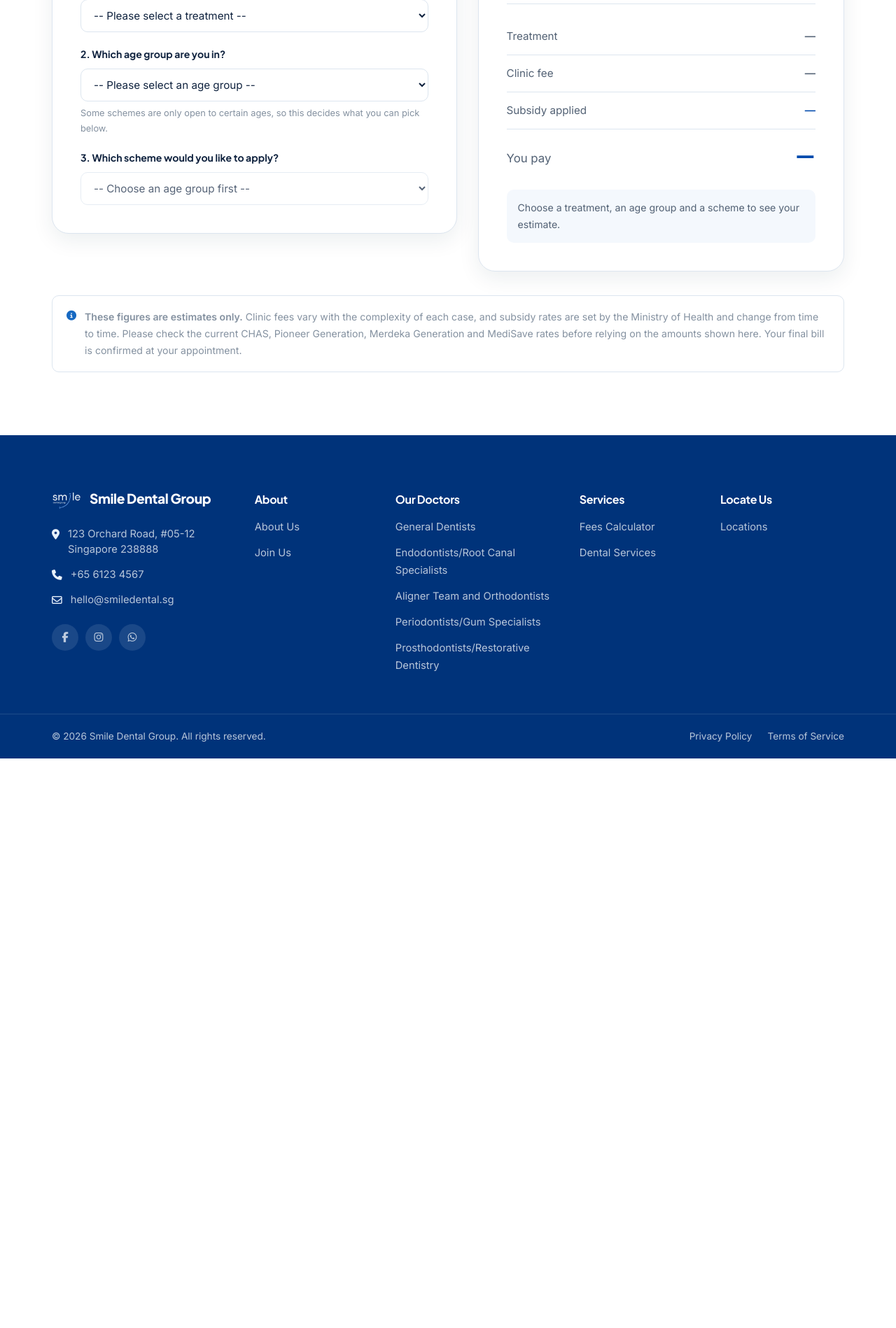
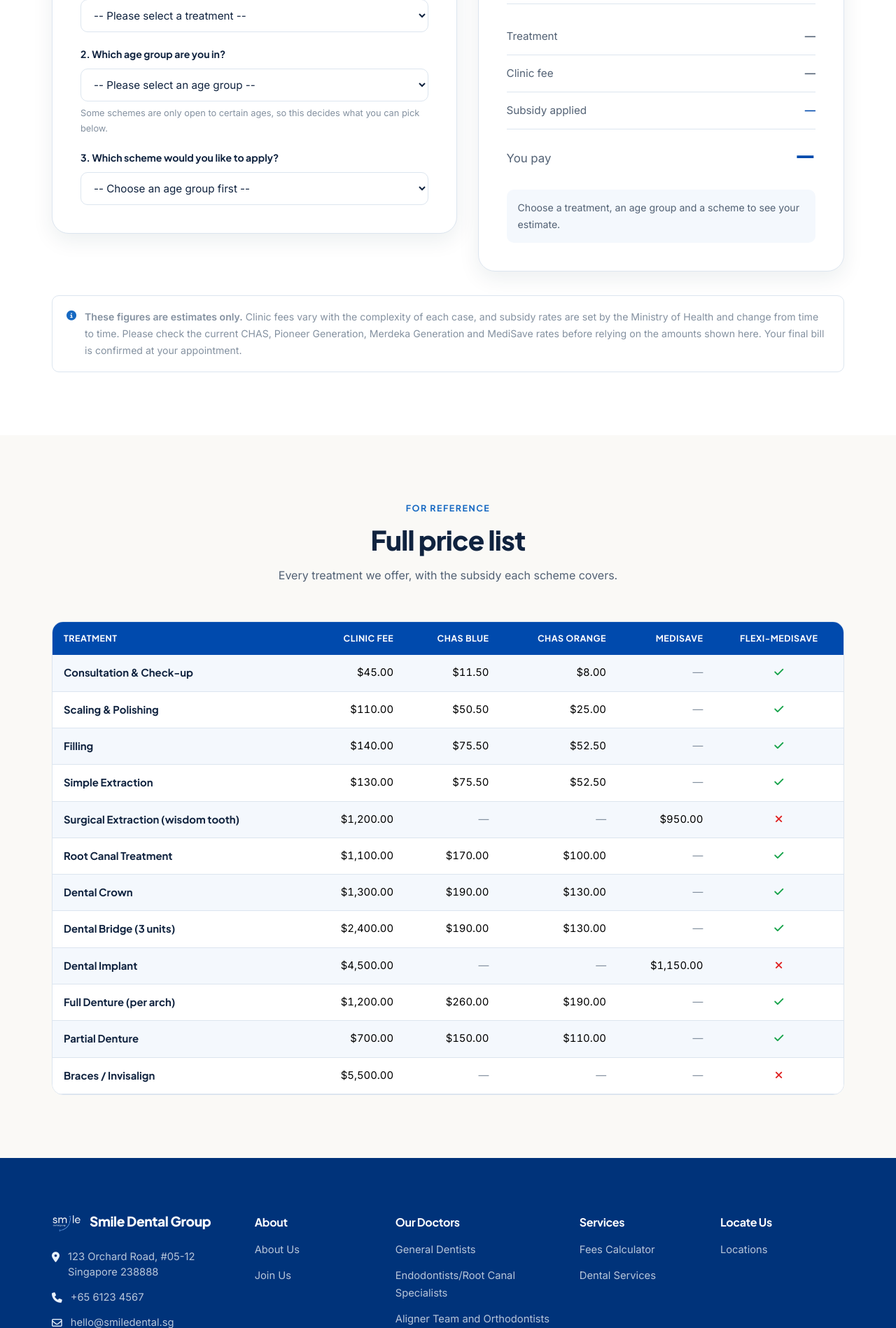
Before and after one commit to jolintohzl/ie4727-dental, a PHP site: page /fees-calculator.html in a window 1280 px wide. Shown: the part 571-2469 px from the top of the page at 70% size. Before the commit the page ends 1655 px from the top, so only its background shows below. Run offline with PHP 8.4, Linux system fonts and the light colour scheme; some libraries are stand-ins or nearby versions.

Commit message:
added bootstrap 5.3 and price list table

```diff
--- a/fees-calculator.html
+++ b/fees-calculator.html
@@ -12,6 +12,13 @@
     <link rel="preconnect" href="https://fonts.googleapis.com">
     <link rel="preconnect" href="https://fonts.gstatic.com" crossorigin>
     <link href="https://fonts.googleapis.com/css2?family=Plus+Jakarta+Sans:wght@500;600;700;800&family=Inter:wght@400;500;600&display=swap" rel="stylesheet">
+
+    <!-- Bootstrap 5.3 (CSS only) — used for the price list table lower down.
+         Version 5 needs no jQuery, unlike Bootstrap 4.
+         It is loaded BEFORE style.css on purpose: where both files style the
+         same class name (.container, .btn, .modal) the later file wins, so our
+         own look is kept and only the table picks up Bootstrap's styling. -->
+    <link rel="stylesheet" href="https://cdn.jsdelivr.net/npm/bootstrap@5.3.3/dist/css/bootstrap.min.css">
 
     <!-- stylesheet shared with index.html -->
     <link rel="stylesheet" href="style.css">
@@ -227,6 +234,157 @@
 
 
 <!-- ==========================================================
+     3. FULL PRICE LIST
+     The calculator above answers one question at a time. This
+     table shows every treatment at once so the figures can be
+     compared side by side.
+
+     The look comes from Bootstrap's table classes (see the
+     Bootstrap link in <head>):
+       .table             the base table styling
+       .table-striped     shades every other row
+       .table-hover       highlights the row under the pointer
+       .align-middle      centres the text in each cell vertically
+       .table-responsive  on the wrapper, lets the table scroll
+                          sideways on a phone instead of squashing
+       .visually-hidden   gives the tick / cross a word a screen
+                          reader can announce
+
+     NOTE: these are the same numbers held in js/fees-calculator.jsx.
+     If a price changes, update it in BOTH places.
+     ========================================================== -->
+<section class="section price-list" id="price-list">
+    <div class="container">
+
+        <div class="section-head">
+            <p class="section-label">For reference</p>
+            <h2>Full price list</h2>
+            <p class="section-sub">
+                Every treatment we offer, with the subsidy each scheme covers.
+            </p>
+        </div>
+
+        <div class="table-responsive">
+            <table class="table table-striped table-hover align-middle price-table">
+
+                <thead>
+                    <tr>
+                        <th scope="col">Treatment</th>
+                        <th scope="col">Clinic fee</th>
+                        <th scope="col">CHAS Blue</th>
+                        <th scope="col">CHAS Orange</th>
+                        <th scope="col">MediSave</th>
+                        <th scope="col">Flexi-MediSave</th>
+                    </tr>
+                </thead>
+
+                <tbody>
+                        <tr>
+                            <th scope="row">Consultation &amp; Check-up</th>
+                            <td>$45.00</td>
+                            <td>$11.50</td>
+                            <td>$8.00</td>
+                            <td class="price-none">&mdash;</td>
+                            <td><i class="fa-solid fa-check price-yes" aria-hidden="true"></i><span class="visually-hidden">Yes</span></td>
+                        </tr>
+                        <tr>
+                            <th scope="row">Scaling &amp; Polishing</th>
+                            <td>$110.00</td>
+                            <td>$50.50</td>
+                            <td>$25.00</td>
+                            <td class="price-none">&mdash;</td>
+                            <td><i class="fa-solid fa-check price-yes" aria-hidden="true"></i><span class="visually-hidden">Yes</span></td>
+                        </tr>
+                        <tr>
+                            <th scope="row">Filling</th>
+                            <td>$140.00</td>
+                            <td>$75.50</td>
+                            <td>$52.50</td>
+                            <td class="price-none">&mdash;</td>
+                            <td><i class="fa-solid fa-check price-yes" aria-hidden="true"></i><span class="visually-hidden">Yes</span></td>
+                        </tr>
+                        <tr>
+                            <th scope="row">Simple Extraction</th>
+                            <td>$130.00</td>
+                            <td>$75.50</td>
+                            <td>$52.50</td>
+                            <td class="price-none">&mdash;</td>
+                            <td><i class="fa-solid fa-check price-yes" aria-hidden="true"></i><span class="visually-hidden">Yes</span></td>
+                        </tr>
+                        <tr>
+                            <th scope="row">Surgical Extraction (wisdom tooth)</th>
+                            <td>$1,200.00</td>
+                            <td class="price-none">&mdash;</td>
+                            <td class="price-none">&mdash;</td>
+                            <td>$950.00</td>
+                            <td><i class="fa-solid fa-xmark price-no" aria-hidden="true"></i><span class="visually-hidden">No</span></td>
+                        </tr>
+                        <tr>
+                            <th scope="row">Root Canal Treatment</th>
+                            <td>$1,100.00</td>
+                            <td>$170.00</td>
+                            <td>$100.00</td>
+                            <td class="price-none">&mdash;</td>
+                            <td><i class="fa-solid fa-check price-yes" aria-hidden="true"></i><span class="visually-hidden">Yes</span></td>
+                        </tr>
+                        <tr>
+                            <th scope="row">Dental Crown</th>
+                            <td>$1,300.00</td>
+                            <td>$190.00</td>
+                            <td>$130.00</td>
+                            <td class="price-none">&mdash;</td>
+                            <td><i class="fa-solid fa-check price-yes" aria-hidden="true"></i><span class="visually-hidden">Yes</span></td>
+                        </tr>
+                        <tr>
+                            <th scope="row">Dental Bridge (3 units)</th>
+                            <td>$2,400.00</td>
+                            <td>$190.00</td>
+                            <td>$130.00</td>
+                            <td class="price-none">&mdash;</td>
+                            <td><i class="fa-solid fa-check price-yes" aria-hidden="true"></i><span class="visually-hidden">Yes</span></td>
+                        </tr>
+                        <tr>
+                            <th scope="row">Dental Implant</th>
+                            <td>$4,500.00</td>
+                            <td class="price-none">&mdash;</td>
+                            <td class="price-none">&mdash;</td>
+                            <td>$1,150.00</td>
+                            <td><i class="fa-solid fa-xmark price-no" aria-hidden="true"></i><span class="visually-hidden">No</span></td>
+                        </tr>
+                        <tr>
+                            <th scope="row">Full Denture (per arch)</th>
+                            <td>$1,200.00</td>
+                            <td>$260.00</td>
+                            <td>$190.00</td>
+                            <td class="price-none">&mdash;</td>
+                            <td><i class="fa-solid fa-check price-yes" aria-hidden="true"></i><span class="visually-hidden">Yes</span></td>
+                        </tr>
+                        <tr>
+                            <th scope="row">Partial Denture</th>
+                            <td>$700.00</td>
+                            <td>$150.00</td>
+                            <td>$110.00</td>
+                            <td class="price-none">&mdash;</td>
+                            <td><i class="fa-solid fa-check price-yes" aria-hidden="true"></i><span class="visually-hidden">Yes</span></td>
+                        </tr>
+                        <tr>
+                            <th scope="row">Braces / Invisalign</th>
+                            <td>$5,500.00</td>
+                            <td class="price-none">&mdash;</td>
+                            <td class="price-none">&mdash;</td>
+                            <td class="price-none">&mdash;</td>
+                            <td><i class="fa-solid fa-xmark price-no" aria-hidden="true"></i><span class="visually-hidden">No</span></td>
+                        </tr>
+                </tbody>
+
+            </table>
+        </div>
+
+    </div>
+</section>
+
+
+<!-- ==========================================================
      FOOTER  (same structure as index.html)
      ========================================================== -->
 <footer class="site-footer">
--- a/style.css
+++ b/style.css
@@ -90,6 +90,14 @@ a {
 a:hover { color: var(--blue-700); }
 
 ul { list-style: none; }
+
+/* fees-calculator.html also loads Bootstrap, whose own reset gives <p> and
+   <ul> spacing of their own. It uses element selectors (p, ul), which outrank
+   the * rule at the top of this file no matter which file loads first, so the
+   spacing is cleared again here by name. Harmless on the pages without
+   Bootstrap — they are already at zero. */
+p, ul, ol, dl, dd, figure, h5, h6 { margin: 0; }
+ul, ol { padding-left: 0; }
 
 .container {
     width: 100%;
@@ -1364,6 +1353,99 @@ ul { list-style: none; }
     color: var(--muted);
 }
 .calc-disclaimer i { color: var(--blue-500); margin-top: 3px; }
+
+
+/* --- fees-calculator.html: the full price list table --- */
+
+.price-list { background: var(--off-white); }
+
+/* The table itself is drawn by Bootstrap. The rules below only put it in
+   our own colours and typeface. Bootstrap 5 reads these --bs-table-*
+   variables when it shades rows, so setting them is tidier than trying to
+   override its striping rules one by one. */
+.price-table {
+    --bs-table-bg:           var(--white);
+    --bs-table-striped-bg:   var(--blue-50);
+    --bs-table-hover-bg:     var(--blue-100);
+    --bs-table-border-color: var(--line);
+    margin-bottom: 0;
+    font-size: .93rem;
+}
+
+/* The rounded border sits on the scrolling wrapper, not the table —
+   a table cannot clip its own corners reliably. */
+.price-list .table-responsive {
+    background: var(--white);
+    border: 1px solid var(--line);
+    border-radius: var(--radius);
+}
+
+/* Bootstrap sets cell padding with a selector of the same weight as this
+   one. style.css is loaded second, so these win. */
+.price-table th,
+.price-table td {
+    padding: 13px 16px;
+    white-space: nowrap;
+}
+
+.price-table thead th {
+    font-family: 'Plus Jakarta Sans', sans-serif;
+    font-size: .78rem;
+    font-weight: 700;
+    letter-spacing: .04em;
+    text-transform: uppercase;
+    color: var(--white);
+    background: var(--blue-700);
+    border-bottom: none;
+}
+
+/* The treatment name is a <th> too, so it needs heading styling back */
+.price-table tbody th {
+    font-family: 'Plus Jakarta Sans', sans-serif;
+    font-size: .93rem;
+    font-weight: 700;
+    color: var(--ink);
+}
+
+/* Money reads better right-aligned, and tabular-nums keeps the digits in
+   straight columns */
+.price-table tbody td {
+    text-align: right;
+    font-variant-numeric: tabular-nums;
+}
+
+/* Each heading has to sit the same way as the figures underneath it,
+   otherwise "Clinic fee" hugs the left while $45.00 hugs the right.
+   Column 1 (Treatment) stays left; the money columns go right; the
+   tick / cross column is centred. */
+.price-table thead th:not(:first-child) { text-align: right; }
+
+/* last column holds the tick or the cross */
+.price-table tbody td:last-child,
+.price-table thead th:last-child { text-align: center; }
+
+.price-table .price-none { color: var(--muted); }
+
+/* tick = this scheme can be used, cross = it cannot.
+   Deliberately brighter than --success / --danger so the column can be
+   read at a glance. */
+.price-table .price-yes { color: #16a34a; }   /* bright green */
+.price-table .price-no  { color: #e02424; }   /* bright red   */
+
+
+
+
+/* Tighter on a phone. The table keeps its full width and scrolls sideways
+   inside .table-responsive rather than squashing the columns.
+   This sits directly beneath the rules it overrides — the same media query
+   placed up in section 11 would lose to them. */
+@media (max-width: 768px) {
+    .price-table { font-size: .88rem; }
+    .price-table th,
+    .price-table td { padding: 11px 13px; }
+    .price-table thead th { font-size: .7rem; }
+    .price-table tbody th { font-size: .88rem; }
+}
 
 
 /* --- services.html: picture beside the description --- */
```
Also changed, not shown: other parts of style.css (+13 -37 lines).
